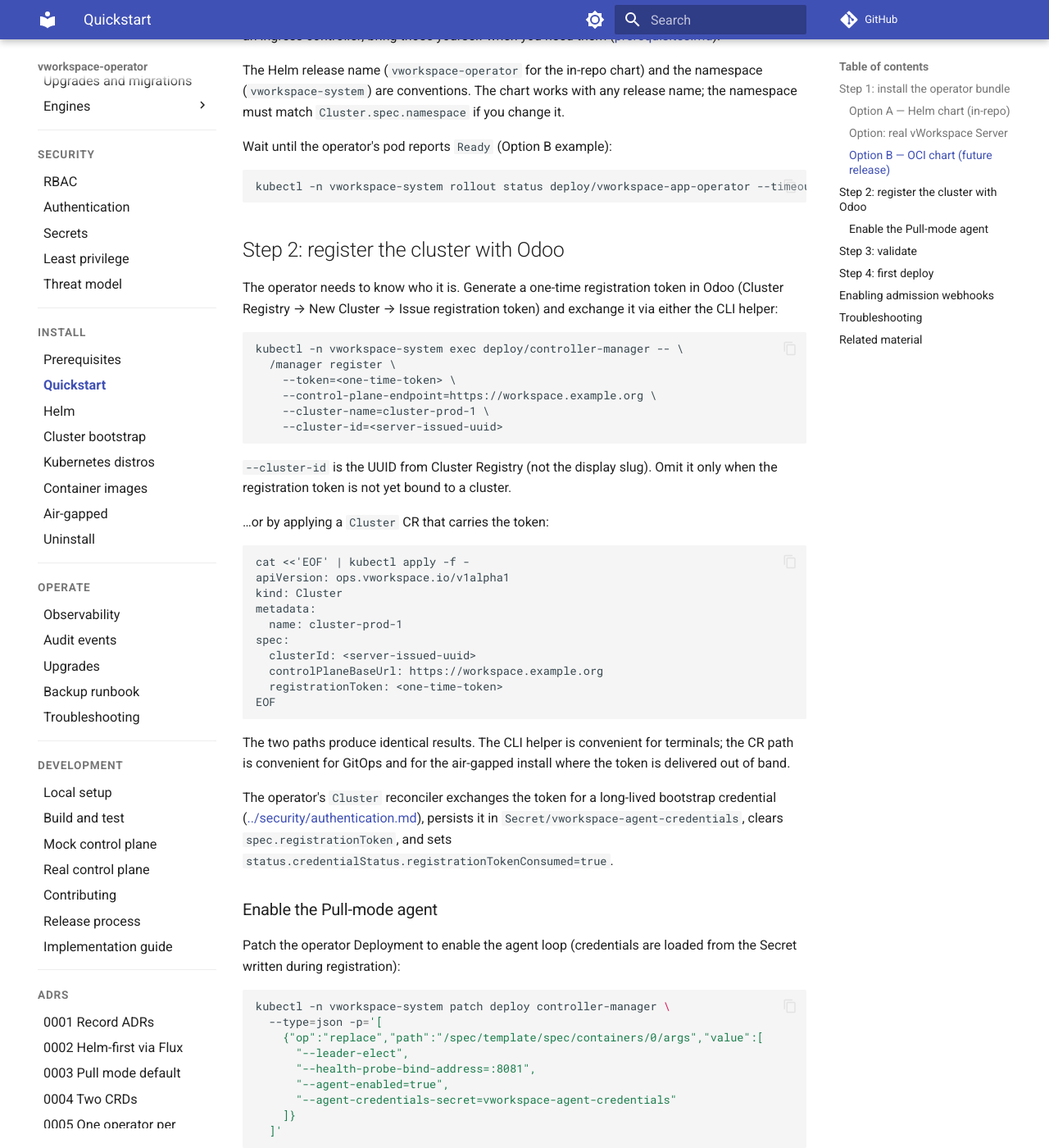
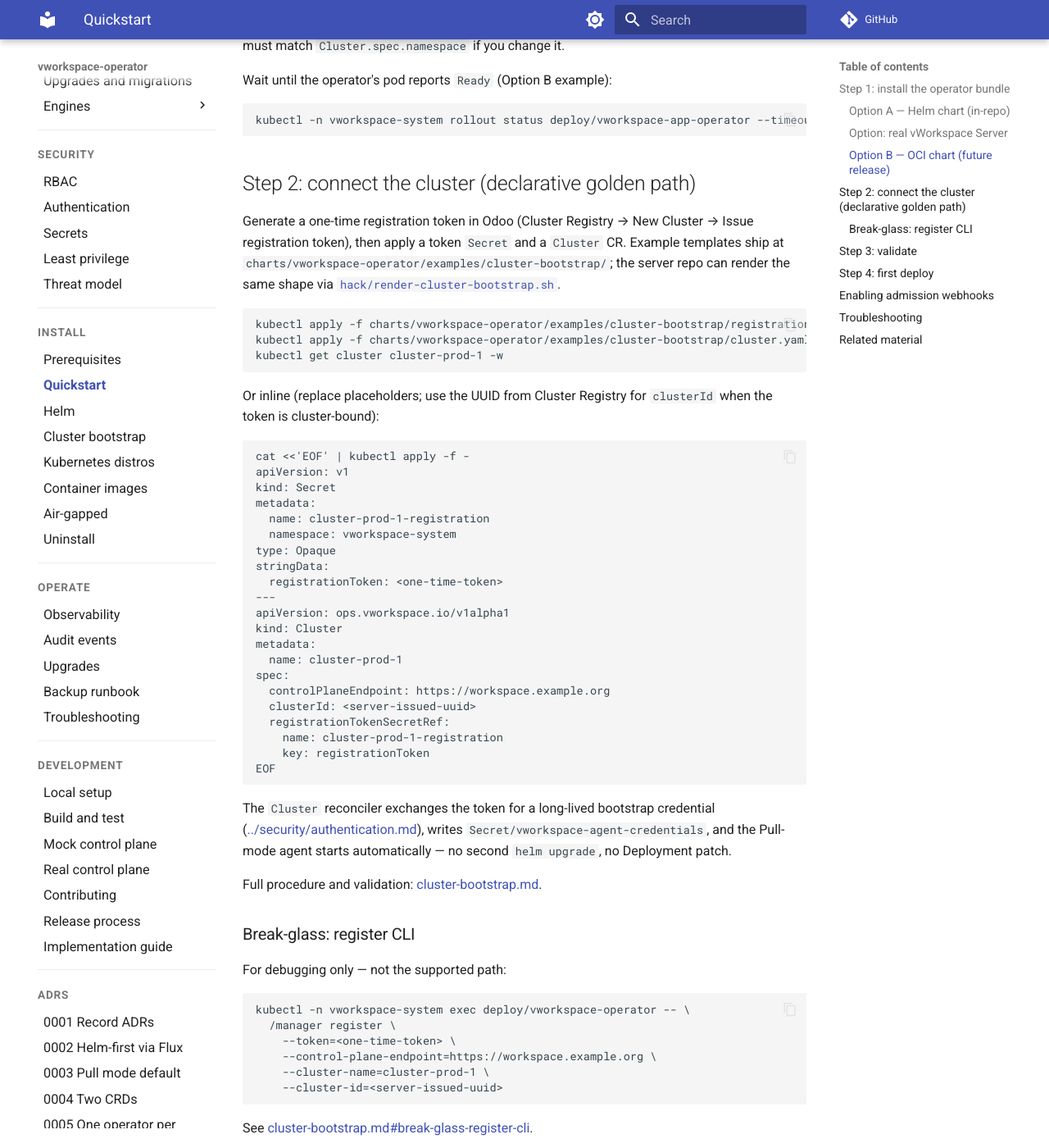
Before and after one commit to vworkspace-io/vworkspace-operator, an MkDocs documentation site: the page built from docs/install/quickstart.md, in a window 1280 px wide and 1400 px high, scrolled down 1729 px. Shown: the whole window at 82% size. Built offline with MkDocs 1.6.1 and Material for MkDocs 9.7.7, drawn with Linux system fonts in a browser that asks for light colours; comment, search, counter and statistics services are not loaded; some of the changed text lies outside the part shown.

Commit message:
docs(install): refresh quickstart for cluster-bootstrap v2
Replace agent.enabled Helm toggle and register exec with declarative
Secret + Cluster CR flow; note server render-cluster-bootstrap.sh.

````diff
--- a/docs/install/quickstart.md
+++ b/docs/install/quickstart.md
@@ -23,15 +23,7 @@ helm install vworkspace-operator ./charts/vworkspace-operator \
   --set image.tag=latest
 ```
 
-Enable Pull-mode against mock or real Odoo:
-
-```
-helm upgrade vworkspace-operator ./charts/vworkspace-operator \
-  -n vworkspace-system \
-  --reuse-values \
-  --set agent.enabled=true \
-  --set agent.controlPlaneBaseUrl=https://workspace.example.org
-```
+Connectivity is **not** a Helm value — no `agent.enabled` or `controlPlaneBaseUrl` flags. The operator idles until you apply a token `Secret` and `Cluster` CR in Step 2.
 
 Wait until the operator pod reports `Ready`:
 
@@ -47,8 +39,8 @@ See [charts/vworkspace-operator/README.md](https://github.com/vworkspace-io/vwor
 For local development against the [vWorkspace Server](https://github.com/vworkspace-io/vworkspace-server) docker-compose stack (not the in-repo mock):
 
 1. Start the server: `make up && make init-db` in the server repo ([DEV_ENVIRONMENT.md](https://github.com/vworkspace-io/vworkspace-server/blob/main/docs/development/DEV_ENVIRONMENT.md)).
-2. Issue a registration token in **Cluster Registry**.
-3. Run server `./hack/dev-integration.sh` for `CLUSTER_ID` (UUID) and a registration token, then `./hack/dev-real-control-plane.sh` for `CONTROL_PLANE_BASE_URL`, register, and Helm agent flags (kind on Linux needs the host gateway IP — see [../development/real-control-plane.md](../development/real-control-plane.md)).
+2. Run `./hack/dev-integration.sh` for `CLUSTER_ID`, `REGISTRATION_TOKEN`, and bootstrap manifests under `hack/out/cluster-bootstrap/` (or `./hack/render-cluster-bootstrap.sh` with env vars).
+3. Set `CONTROL_PLANE_BASE_URL` to the URL **reachable from operator pods** (kind on Linux needs the host gateway IP — see [../development/real-control-plane.md](../development/real-control-plane.md)), then apply manifests in Step 2.
 
 Use the mock control plane instead when you do not need Odoo: [../development/mock-control-plane.md](../development/mock-control-plane.md).
 
@@ -72,12 +64,52 @@ Wait until the operator's pod reports `Ready` (Option B example):
 kubectl -n vworkspace-system rollout status deploy/vworkspace-app-operator --timeout=180s
 ```
 
-## Step 2: register the cluster with Odoo
+## Step 2: connect the cluster (declarative golden path)
 
-The operator needs to know who it is. Generate a one-time registration token in Odoo (Cluster Registry → New Cluster → Issue registration token) and exchange it via either the CLI helper:
+Generate a one-time registration token in Odoo (Cluster Registry → New Cluster → Issue registration token), then apply a token `Secret` and a `Cluster` CR. Example templates ship at `charts/vworkspace-operator/examples/cluster-bootstrap/`; the server repo can render the same shape via [`hack/render-cluster-bootstrap.sh`](https://github.com/vworkspace-io/vworkspace-server/blob/main/hack/render-cluster-bootstrap.sh).
 
 ```
-kubectl -n vworkspace-system exec deploy/controller-manager -- \
+kubectl apply -f charts/vworkspace-operator/examples/cluster-bootstrap/registration-token.secret.yaml
+kubectl apply -f charts/vworkspace-operator/examples/cluster-bootstrap/cluster.yaml
+kubectl get cluster cluster-prod-1 -w
+```
+
+Or inline (replace placeholders; use the UUID from Cluster Registry for `clusterId` when the token is cluster-bound):
+
+```
+cat <<'EOF' | kubectl apply -f -
+apiVersion: v1
+kind: Secret
+metadata:
+  name: cluster-prod-1-registration
+  namespace: vworkspace-system
+type: Opaque
+stringData:
+  registrationToken: <one-time-token>
+---
+apiVersion: ops.vworkspace.io/v1alpha1
+kind: Cluster
+metadata:
+  name: cluster-prod-1
+spec:
+  controlPlaneEndpoint: https://workspace.example.org
+  clusterId: <server-issued-uuid>
+  registrationTokenSecretRef:
+    name: cluster-prod-1-registration
+    key: registrationToken
+EOF
+```
+
+The `Cluster` reconciler exchanges the token for a long-lived bootstrap credential ([../security/authentication.md](../security/authentication.md)), writes `Secret/vworkspace-agent-credentials`, and the Pull-mode agent starts automatically — no second `helm upgrade`, no Deployment patch.
+
+Full procedure and validation: [cluster-bootstrap.md](cluster-bootstrap.md#step-4-connect-the-cluster-declarative-golden-path).
+
+### Break-glass: register CLI
+
+For debugging only — not the supported path:
+
+```
+kubectl -n vworkspace-system exec deploy/vworkspace-operator -- \
   /manager register \
     --token=<one-time-token> \
     --control-plane-endpoint=https://workspace.example.org \
@@ -85,61 +117,14 @@ kubectl -n vworkspace-system exec deploy/controller-manager -- \
     --cluster-id=<server-issued-uuid>
 ```
 
-`--cluster-id` is the UUID from Cluster Registry (not the display slug). Omit it only when the registration token is not yet bound to a cluster.
-
-…or by applying a `Cluster` CR that carries the token:
-
-```
-cat <<'EOF' | kubectl apply -f -
-apiVersion: ops.vworkspace.io/v1alpha1
-kind: Cluster
-metadata:
-  name: cluster-prod-1
-spec:
-  clusterId: <server-issued-uuid>
-  controlPlaneBaseUrl: https://workspace.example.org
-  registrationToken: <one-time-token>
-EOF
-```
-
-The two paths produce identical results. The CLI helper is convenient for terminals; the CR path is convenient for GitOps and for the air-gapped install where the token is delivered out of band.
-
-The operator's `Cluster` reconciler exchanges the token for a long-lived bootstrap credential ([../security/authentication.md](../security/authentication.md)), persists it in `Secret/vworkspace-agent-credentials`, clears `spec.registrationToken`, and sets `status.credentialStatus.registrationTokenConsumed=true`.
-
-### Enable the Pull-mode agent
-
-Patch the operator Deployment to enable the agent loop (credentials are loaded from the Secret written during registration):
-
-```bash
-kubectl -n vworkspace-system patch deploy controller-manager \
-  --type=json -p='[
-    {"op":"replace","path":"/spec/template/spec/containers/0/args","value":[
-      "--leader-elect",
-      "--health-probe-bind-address=:8081",
-      "--agent-enabled=true",
-      "--agent-credentials-secret=vworkspace-agent-credentials"
-    ]}
-  ]'
-```
-
-After registration completes, the agent runtime reloads credentials from the Secret automatically; no manual Secret creation is required when using the registration flow above.
-
-See [../connectivity/pull-mode.md](../connectivity/pull-mode.md) for the full flag and Secret key reference.
-
-Install the published image with kustomize:
-
-```bash
-make deploy IMG=docker.io/vworkspace/vworkspace-operator:latest
-```
-
-See [container-images.md](container-images.md) for Docker Hub tags and CI publishing.
+See [cluster-bootstrap.md#break-glass-register-cli](cluster-bootstrap.md#break-glass-register-cli).
 
 ## Step 3: validate
 
 The operator publishes its overall health on the `Cluster` CR's `status.conditions[Connected]`. The expected steady-state output:
 
 ```
-kubectl get cluster -n vworkspace-system cluster-prod-1 -o jsonpath='{.status.conditions[?(@.type=="Connected")]}'
+kubectl get cluster cluster-prod-1 -o jsonpath='{.status.conditions[?(@.type=="Connected")]}'
 {"type":"Connected","status":"True","reason":"ControlPlaneReachable","message":"Last successful round-trip 4s ago"}
 ```
 
@@ -240,7 +225,7 @@ helm upgrade vworkspace-operator ./charts/vworkspace-operator \
 
 If `Cluster.status.conditions[Connected]` is `False`:
 
-- `ControlPlaneUnreachable`: the operator cannot reach `Cluster.spec.controlPlaneBaseUrl`. Check DNS, the egress firewall, and the proxy (`Cluster.spec (egress proxy — see pull-mode docs)`) if you set one.
+- `ControlPlaneUnreachable`: the operator cannot reach `Cluster.spec.controlPlaneEndpoint`. Check DNS, the egress firewall, and the proxy (`Cluster.spec (egress proxy — see pull-mode docs)`) if you set one.
 - `RegistrationTokenInvalid`: the token is expired, already-used, or does not match Odoo's expected hash. Re-issue and try again.
 - `CredentialMissing`: the operator started but the bootstrap credential Secret has been deleted. Re-run the registration step.
 - `ControlPlaneAuthenticationFailed`: the credential is present but control plane rejected it. Likely the credential was revoked from the control-plane side; re-register.
````
Also changed, not shown: other parts of docs/install/quickstart.md (+2 -2 lines), charts/vworkspace-operator/examples/cluster-bootstrap/README.md (+1 -1 lines).
